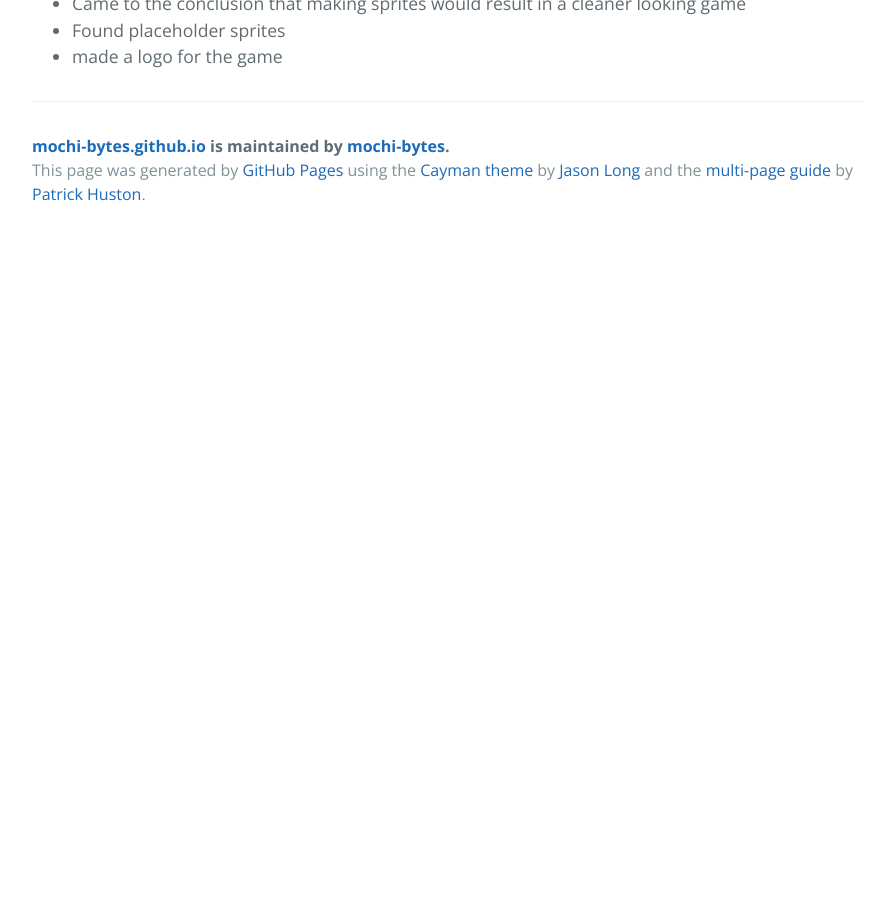
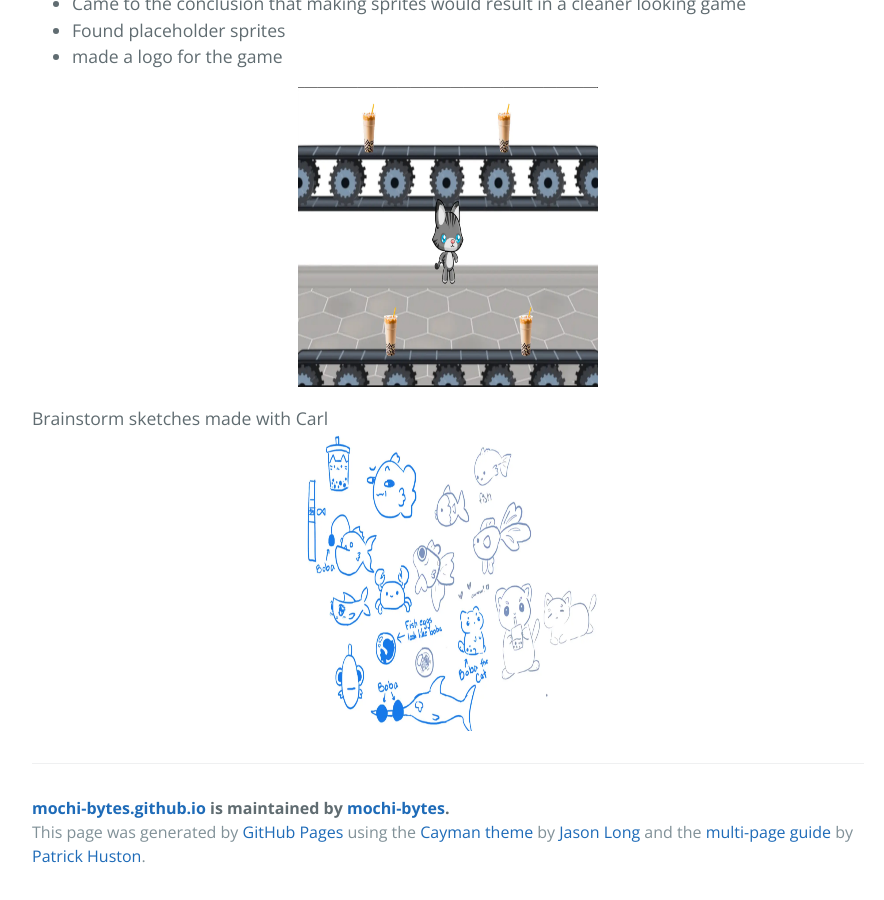
Before and after one commit to mochi-bytes/mochi-bytes.github.io, a Jekyll site: the page built from milestone1.md, in a window 1280 px wide and 900 px high, scrolled down 1482 px. Shown: the whole window, without its empty margins (192-1076 px from the left). Built offline with Jekyll 4.4.1, drawn with Linux system fonts in a browser that asks for light colours; before the commit the page ends 1720 px from its top, so only the background shows below that.

Commit message:
Update milestone1.md

```diff
--- a/milestone1.md
+++ b/milestone1.md
@@ -34,3 +34,8 @@
 - Came to the conclusion that making sprites would result in a cleaner looking game
 - Found placeholder sprites
 - made a logo for the game
+
+<img src="Assets/shopscreen_mock.png" alt="mock_shopscreen" style="height: 300px; width:300px; display: block; margin-left: auto; margin-right: auto;"/>
+
+Brainstorm sketches made with Carl
+<img src="Assets/sketches.png" alt="sketches" style="height: 300px; width:300px; display: block; margin-left: auto; margin-right: auto;"/>
```
